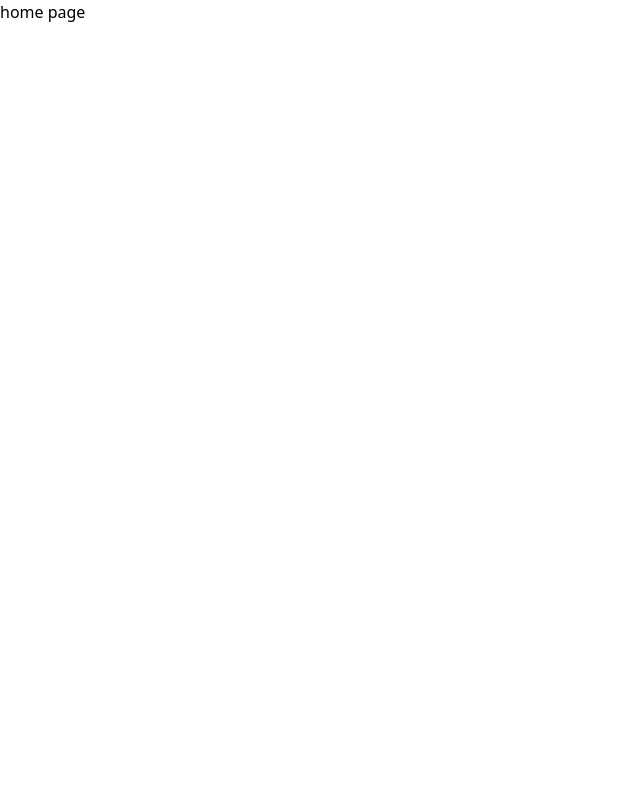
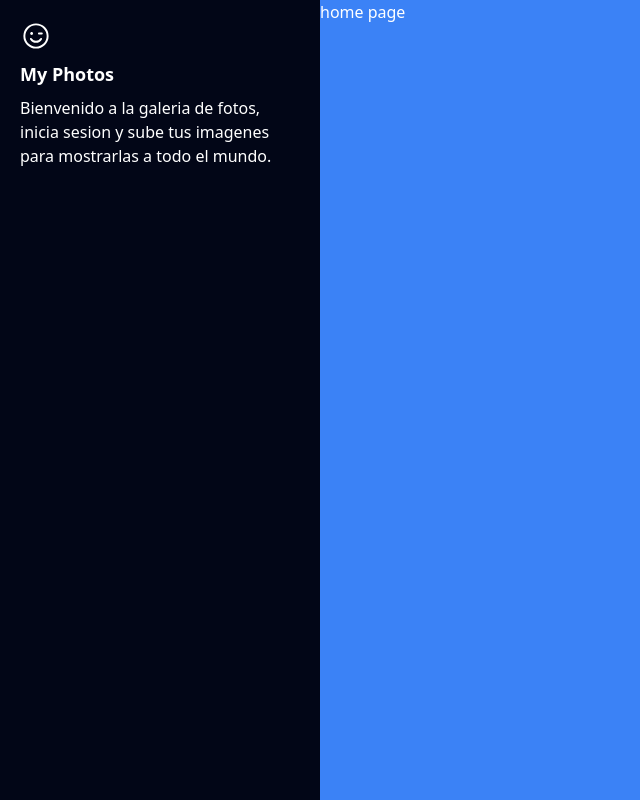
Before and after one commit to davidmedev222/my-photos, a Next.js app: page / in a window 1280 px wide. Shown: the whole page, without its empty margins (0-640 px from the left). Built offline with nearby package versions, Linux system fonts and the light colour scheme.

Commit message:
feat: add UI of header

```diff
--- a/src/app/layout.tsx
+++ b/src/app/layout.tsx
@@ -1,13 +1,18 @@
+import { Header } from '@/components'
 import '@/styles/globals.css'
 
 interface Props {
   children: React.ReactNode
 }
 
-export default function RootLayout({ children }: Props) {
+function RootLayout({ children }: Props) {
   return (
     <html lang='en'>
-      <body>{children}</body>
+      <body className='flex min-h-screen flex-wrap bg-slate-950 text-white'>
+        <Header />
+        {children}
+      </body>
     </html>
   )
 }
+export default RootLayout
--- a/src/app/page.tsx
+++ b/src/app/page.tsx
@@ -1,3 +1,7 @@
 export default function Home() {
-  return <main>home page</main>
+  return (
+    <main className='grow bg-blue-500'>
+      <span>home page</span>
+    </main>
+  )
 }
--- /dev/null
+++ b/src/components/header/Header.tsx
@@ -0,0 +1,16 @@
+import { LogoIcon } from '@/components'
+
+function Header() {
+  return (
+    <header className='space-y-2 p-5 md:max-w-xs'>
+      <LogoIcon />
+      <h1 className='text-lg font-bold'>My Photos</h1>
+      <p className='text-base'>
+        Bienvenido a la galeria de fotos, inicia sesion y sube tus imagenes para mostrarlas a todo
+        el mundo.
+      </p>
+    </header>
+  )
+}
+
+export default Header
--- /dev/null
+++ b/src/components/icons/LogoIcon.tsx
@@ -0,0 +1,26 @@
+function LogoIcon() {
+  return (
+    <svg width='32' height='32' viewBox='0 0 33 32' fill='none' xmlns='http://www.w3.org/2000/svg'>
+      <path
+        d='M4.5 16C4.5 9.373 9.873 4 16.5 4C23.127 4 28.5 9.373 28.5 16C28.5 22.627 23.127 28 16.5 28C9.873 28 4.5 22.627 4.5 16Z'
+        stroke='white'
+        strokeWidth='2'
+        strokeLinecap='round'
+        strokeLinejoin='round'
+      />
+      <path
+        d='M10.5 13.5C10.5 12.672 11.172 12 12 12C12.828 12 13.5 12.672 13.5 13.5C13.5 14.328 12.828 15 12 15C11.172 15 10.5 14.328 10.5 13.5Z'
+        fill='white'
+      />
+      <path
+        d='M19.5 13.5H22.5M21.7 19C20.624 20.853 18.643 21.994 16.5 21.994C14.357 21.994 12.376 20.853 11.3 19'
+        stroke='white'
+        strokeWidth='2'
+        strokeLinecap='round'
+        strokeLinejoin='round'
+      />
+    </svg>
+  )
+}
+
+export default LogoIcon
--- /dev/null
+++ b/src/components/index.ts
@@ -0,0 +1,2 @@
+export { default as Header } from './header/Header'
+export { default as LogoIcon } from './icons/LogoIcon'
```
